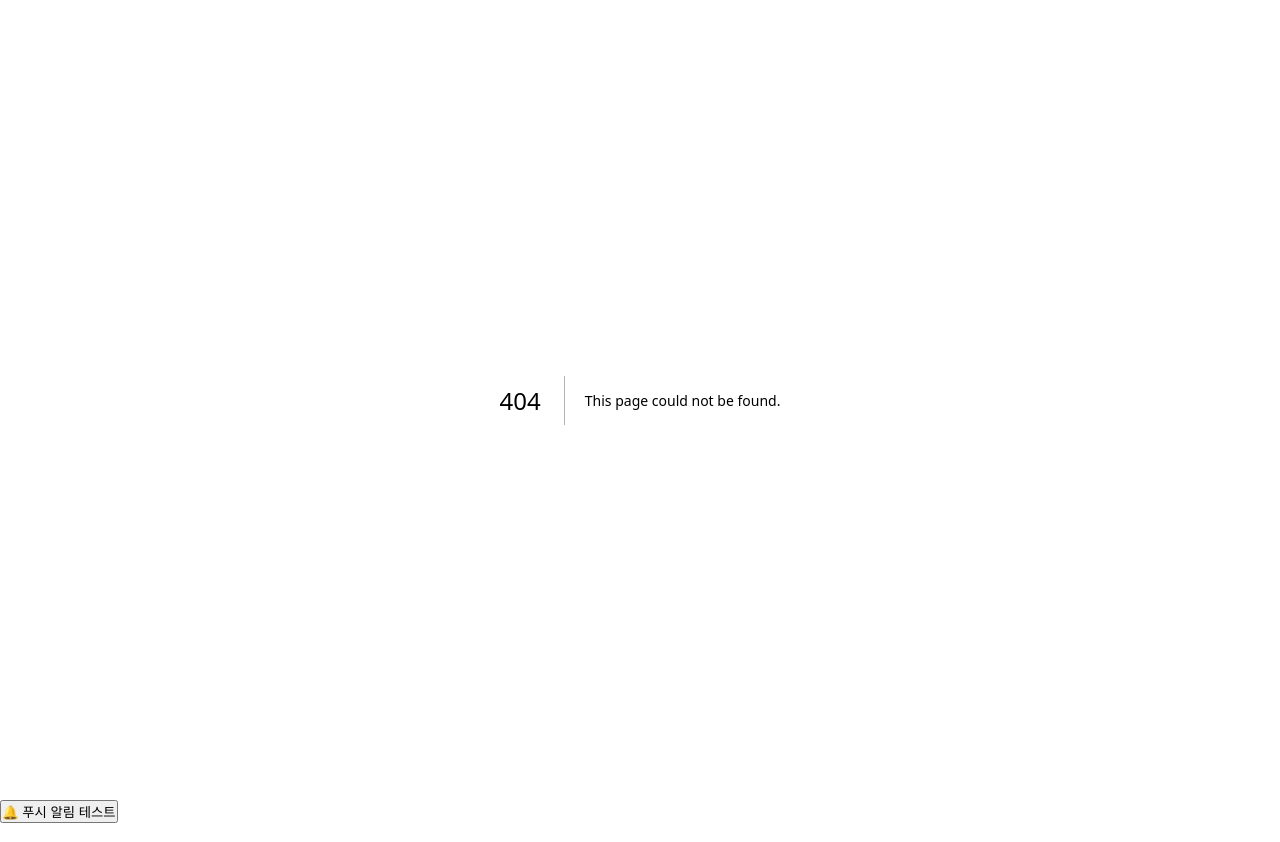
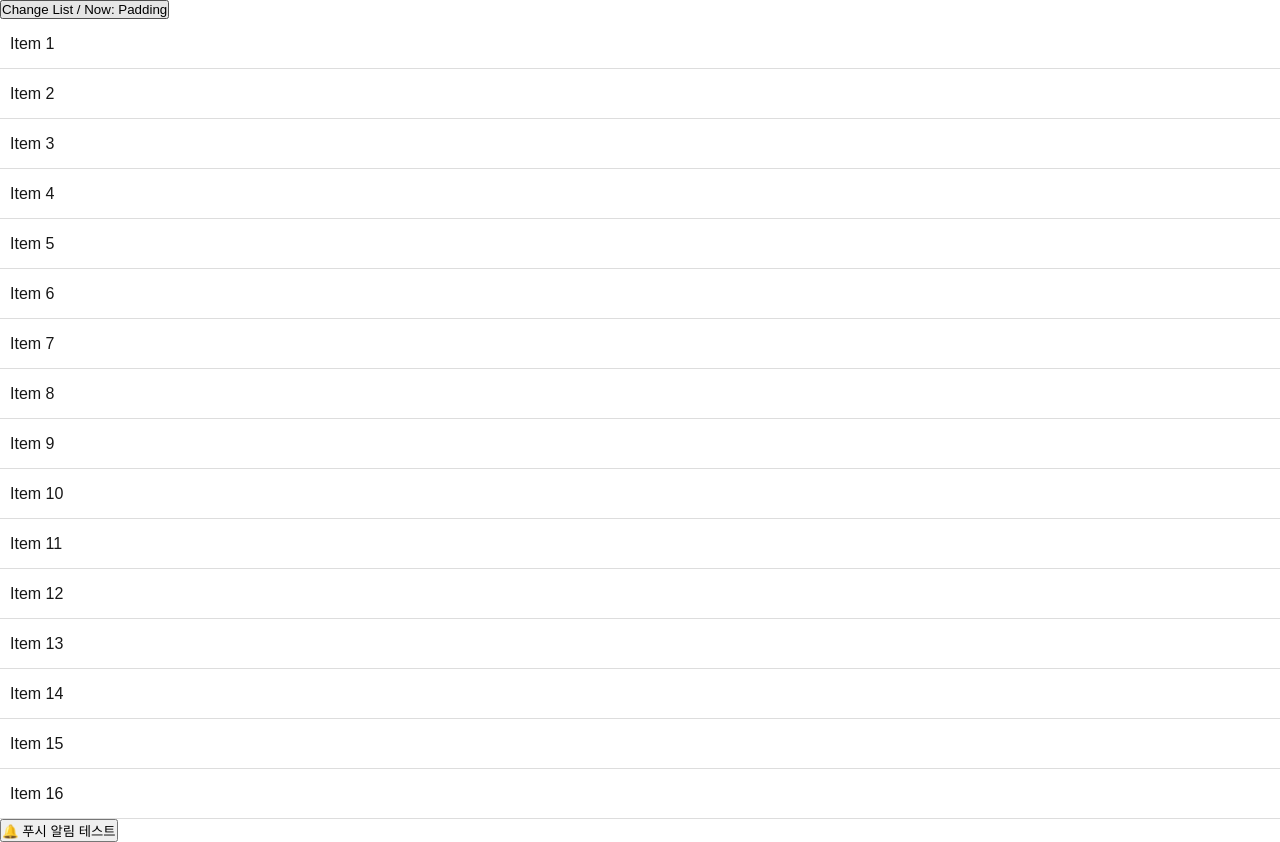
Before and after one commit to citron03/practice-next-15, a Next.js app: page /virtual-list in a window 1280 px wide. Before the commit this address had no page. Built offline with nearby package versions, Linux system fonts and the light colour scheme.

Commit message:
feat(list): make virtual list two version (padding, absolute)

```diff
--- a/app/page.tsx
+++ b/app/page.tsx
@@ -22,6 +22,7 @@ export default function Home() {
       <Link href="/vanilla-extract-test">Vanilla Extract Test</Link>
       <Link href="/semantic">Semantic</Link>
       <Link href="/mdx-page">MDX Page</Link>
+      <Link href="/virtual-list">Virtual List Page</Link>
       <div>
         <InstallButton />
       </div>
--- /dev/null
+++ b/app/virtual-list/absolute/index.tsx
@@ -0,0 +1,64 @@
+'use client';
+import { useEffect, useRef, useState } from 'react';
+
+const itemHeight = 50; // 각 아이템 높이
+const bufferCount = 5; // 추가적으로 렌더링할 여유 아이템 수
+
+const VirtualizedList = ({ items }: { items: string[] }) => {
+  const containerRef = useRef<HTMLDivElement>(null);
+  const [startIdx, setStartIdx] = useState(0);
+  const visibleCount = Math.ceil(window.innerHeight / itemHeight) + bufferCount * 2;
+
+  const handleScroll = () => {
+    if (!containerRef.current) return;
+    const scrollTop = containerRef.current.scrollTop;
+    const newStartIdx = Math.max(0, Math.floor(scrollTop / itemHeight) - bufferCount);
+    setStartIdx(newStartIdx);
+  };
+
+  useEffect(() => {
+    const container = containerRef.current;
+    if (container) {
+      container.addEventListener('scroll', handleScroll);
+    }
+    return () => {
+      if (container) container.removeEventListener('scroll', handleScroll);
+    };
+  }, []);
+
+  const endIdx = Math.min(items.length, startIdx + visibleCount);
+  const visibleItems = items.slice(startIdx, endIdx);
+
+  return (
+    <div
+      ref={containerRef}
+      style={{
+        height: '100vh',
+        overflowY: 'auto',
+        position: 'relative',
+      }}
+    >
+      <div style={{ height: items.length * itemHeight, position: 'relative' }}>
+        {visibleItems.map((item, index) => (
+          <div
+            key={startIdx + index}
+            style={{
+              position: 'absolute',
+              top: (startIdx + index) * itemHeight,
+              height: itemHeight,
+              width: '100%',
+              borderBottom: '1px solid #ddd',
+              display: 'flex',
+              alignItems: 'center',
+              paddingLeft: '10px',
+            }}
+          >
+            {item}
+          </div>
+        ))}
+      </div>
+    </div>
+  );
+};
+
+export default VirtualizedList;
--- /dev/null
+++ b/app/virtual-list/padding/index.tsx
@@ -0,0 +1,60 @@
+'use client';
+import { useEffect, useRef, useState } from 'react';
+
+const itemHeight = 50;
+const bufferCount = 5;
+
+const VirtualizedList = ({ items }: { items: string[] }) => {
+  const containerRef = useRef<HTMLDivElement>(null);
+  const [startIdx, setStartIdx] = useState(0);
+  const visibleCount = Math.ceil(window.innerHeight / itemHeight) + bufferCount * 2;
+
+  const handleScroll = () => {
+    if (!containerRef.current) return;
+    const scrollTop = containerRef.current.scrollTop;
+    const newStartIdx = Math.max(0, Math.floor(scrollTop / itemHeight) - bufferCount);
+    setStartIdx(newStartIdx);
+  };
+
+  useEffect(() => {
+    const container = containerRef.current;
+    if (container) {
+      container.addEventListener('scroll', handleScroll);
+    }
+    return () => {
+      if (container) container.removeEventListener('scroll', handleScroll);
+    };
+  }, []);
+
+  const endIdx = Math.min(items.length, startIdx + visibleCount);
+  const visibleItems = items.slice(startIdx, endIdx);
+
+  return (
+    <div
+      ref={containerRef}
+      style={{
+        height: '100vh',
+        overflowY: 'auto',
+      }}
+    >
+      <div style={{ height: startIdx * itemHeight }} />
+      {visibleItems.map((item, index) => (
+        <div
+          key={startIdx + index}
+          style={{
+            height: itemHeight,
+            borderBottom: '1px solid #ddd',
+            display: 'flex',
+            alignItems: 'center',
+            paddingLeft: '10px',
+          }}
+        >
+          {item}
+        </div>
+      ))}
+      <div style={{ height: (items.length - endIdx) * itemHeight }} />
+    </div>
+  );
+};
+
+export default VirtualizedList;
--- /dev/null
+++ b/app/virtual-list/page.tsx
@@ -0,0 +1,26 @@
+'use client';
+import { useState } from 'react';
+
+import VirtualizedLisAbsolute from './absolute'; // Adjust the import path as necessary
+import VirtualizedLisPadding from './padding'; // Adjust the import path as necessary
+
+const items = Array.from({ length: 10000 }, (_, i) => `Item ${i + 1}`);
+
+export const VirtualListPage = () => {
+  const [isAbsolute, setIsAbsolute] = useState(false);
+
+  return (
+    <div>
+      <button onClick={() => setIsAbsolute(!isAbsolute)}>
+        Change List / Now: {isAbsolute ? 'Absolute' : 'Padding'}
+      </button>
+      {isAbsolute ? (
+        <VirtualizedLisAbsolute items={items} />
+      ) : (
+        <VirtualizedLisPadding items={items} />
+      )}
+    </div>
+  );
+};
+
+export default VirtualListPage;
```
